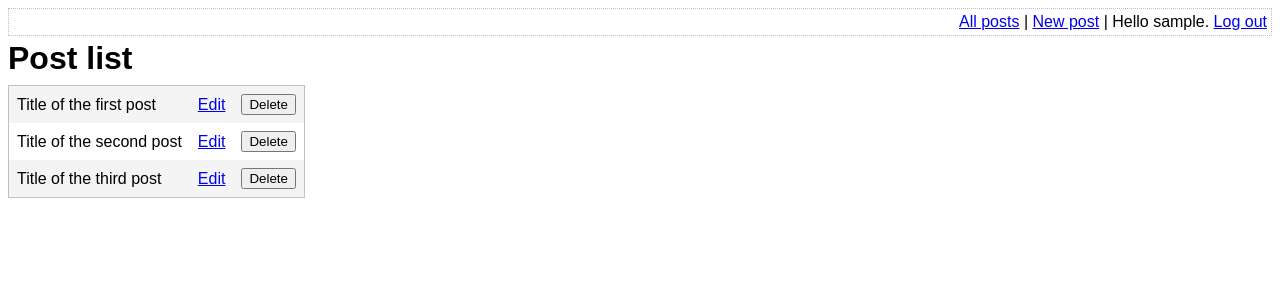
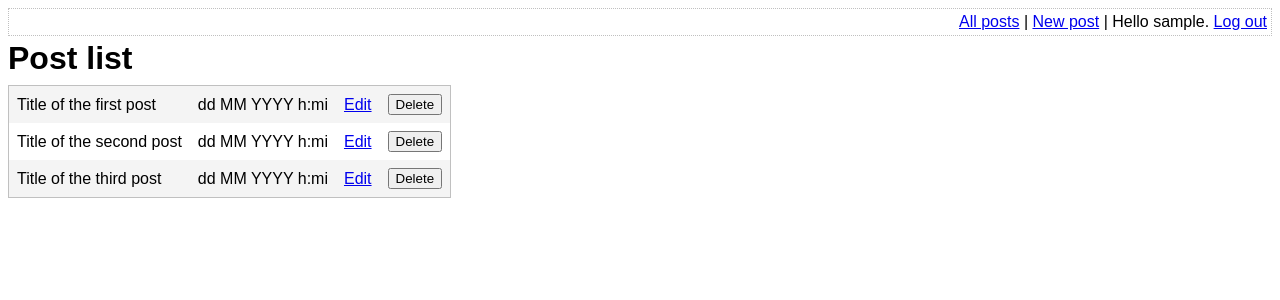
Before and after one commit to halfer/php-tutorial-project, a PHP site: page /list-posts.php in a window 1280 px wide. Shown: the top 300 px of the page. Run offline with PHP 8.4, Linux system fonts and the light colour scheme; the visitor is signed in with stand-in values (Sample User, id 1).

Commit message:
Add in creation time to All Posts

```diff
--- a/list-posts.php
+++ b/list-posts.php
@@ -27,6 +27,9 @@ if (!isLoggedIn())
 					<tr>
 						<td>Title of the first post</td>
 						<td>
+							dd MM YYYY h:mi
+						</td>
+						<td>
 							<a href="edit-post.php?post_id=1">Edit</a>
 						</td>
 						<td>
@@ -40,6 +43,9 @@ if (!isLoggedIn())
 					<tr>
 						<td>Title of the second post</td>
 						<td>
+							dd MM YYYY h:mi
+						</td>
+						<td>
 							<a href="edit-post.php?post_id=2">Edit</a>
 						</td>
 						<td>
@@ -52,6 +58,9 @@ if (!isLoggedIn())
 					</tr>
 					<tr>
 						<td>Title of the third post</td>
+						<td>
+							dd MM YYYY h:mi
+						</td>
 						<td>
 							<a href="edit-post.php?post_id=3">Edit</a>
 						</td>
```
